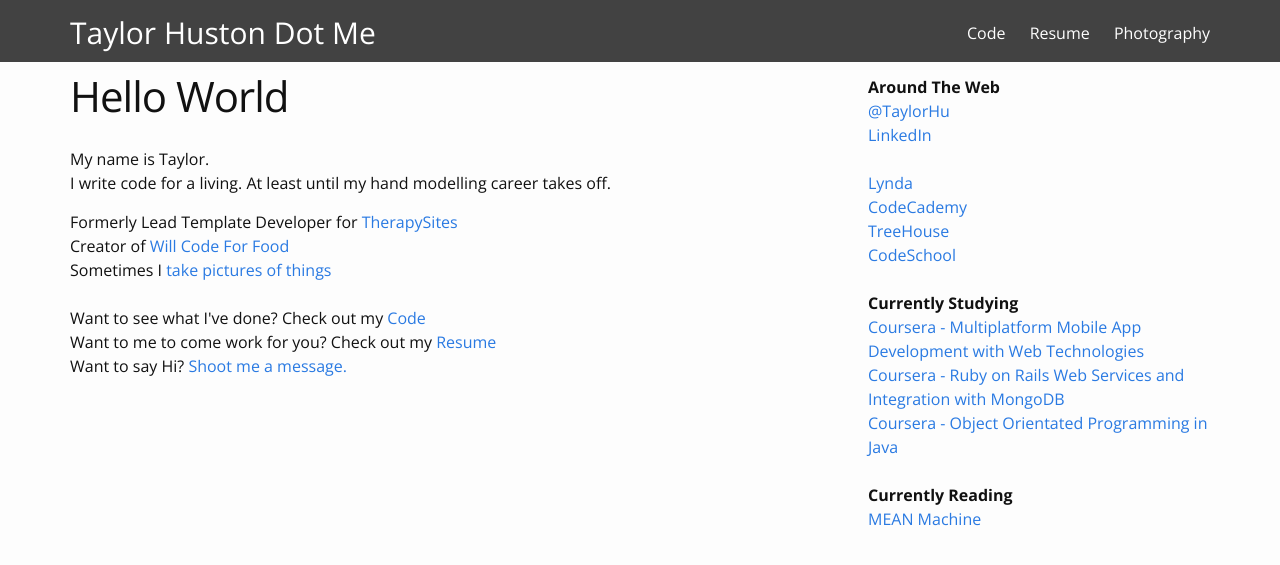
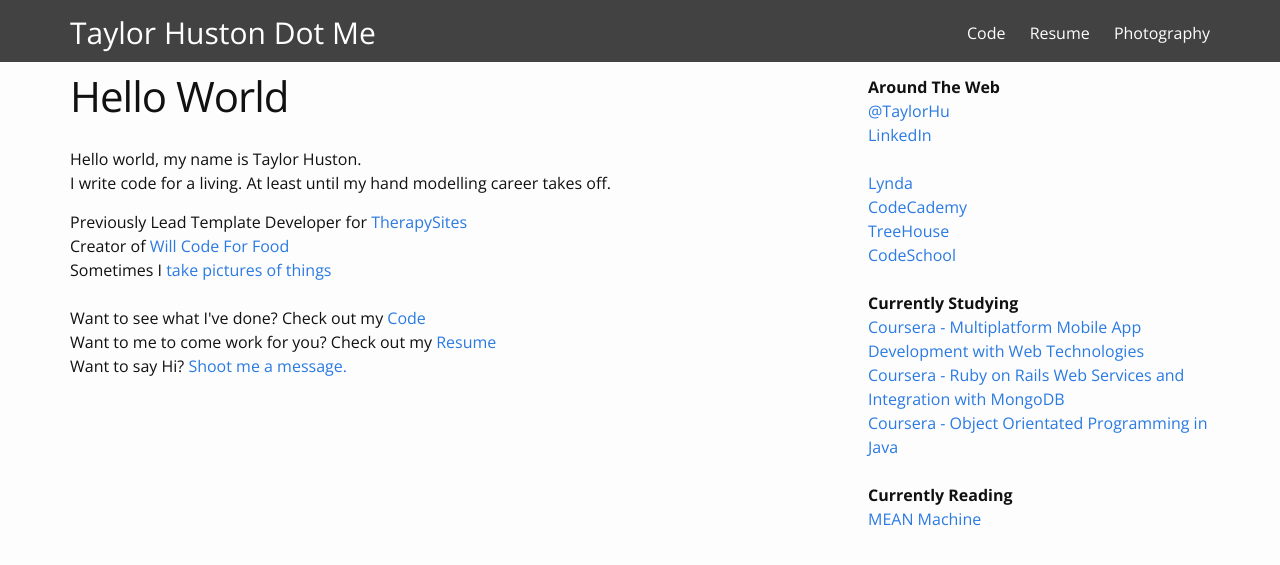
Before and after one commit to TaylorHuston/taylorhuston.github.io, a Jekyll site: the page built from index.html, in a window 1280 px wide, cut to the strip 0-602 px from the top of the page. Shown: the top 565 px of the strip. Built offline with Jekyll 4.4.1, drawn with Linux system fonts in a browser that asks for light colours; some web fonts are replaced.

Commit message:
Update home page

```diff
--- a/index.html
+++ b/index.html
@@ -3,10 +3,10 @@ layout: page
 ---
 
 <div class="home">
-  <p>My name is Taylor.
+  <p>Hello world, my name is Taylor Huston.
     <br />I write code for a living. At least until my hand modelling career takes off.</p>
 
-  Formerly Lead Template Developer for <a href="http://www.therapysites.com" target="_blank">TherapySites</a>
+  Previously Lead Template Developer for <a href="http://www.therapysites.com" target="_blank">TherapySites</a>
   <br /> Creator of <a href="http://www.willcodeforfood.io" target="_blank">Will Code For Food</a>
   <br /> Sometimes I <a href="http://www.taylorhustonphotography.com/" target="_blank">take pictures of things</a>
   <br />
```
